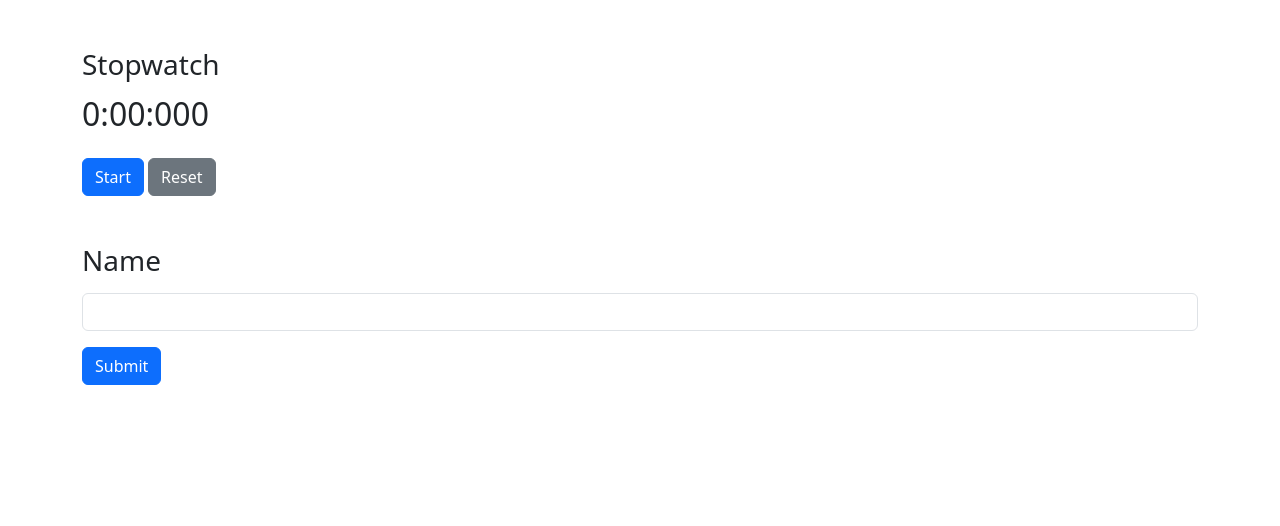
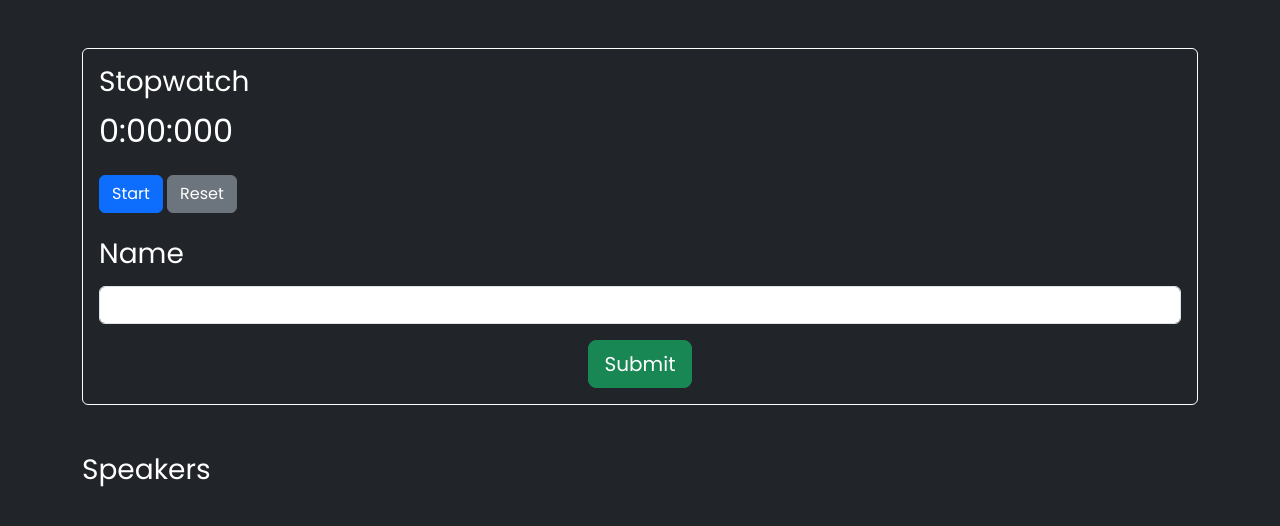
Before and after one commit to Nash504/Timer, a Flask app: page / in a window 1280 px wide. Shown: the top 526 px of the page. Run offline with Flask 3, Linux system fonts and the light colour scheme; data that the repository does not hold is empty.

Commit message:
added ui

```diff
--- a/templates/index.html
+++ b/templates/index.html
@@ -10,13 +10,25 @@
       integrity="sha384-QWTKZyjpPEjISv5WaRU9OFeRpok6YctnYmDr5pNlyT2bRjXh0JMhjY6hW+ALEwIH"
       crossorigin="anonymous"
     />
+    <link
+      href="https://fonts.googleapis.com/css2?family=Poppins:wght@400;600&display=swap"
+      rel="stylesheet"
+    />
+    <style>
+      body {
+        font-family: "Poppins", sans-serif;
+      }
+      .btn-modern {
+        padding: 12px 20px;
+        border-radius: 25px;
+        font-size: 1.2em;
+      }
+    </style>
   </head>
-  <body>
+  <body class="bg-dark text-white">
     <div class="container">
-      <h1 class="mt-5"></h1>
-
-      <!-- Stopwatch Section -->
-      <div class="mt-5">
+      <!-- Stopwatch and Name Input Section inside the border -->
+      <div class="mt-5 border border-white rounded p-3">
         <h3>Stopwatch</h3>
         <div id="stopwatch" style="font-size: 2em; margin-bottom: 20px">
           0:00:000
@@ -26,8 +38,8 @@
           Reset
         </button>
 
-      <!-- Form to add new user -->
-      <form method="POST" action="/add_user" class="mt-5">
+        <!-- Form to add new user inside the same border -->
+        <form method="POST" action="/add_user" class="mt-4">
           <div class="mb-3">
             <label for="name" class="form-label"><h3>Name</h3></label>
             <input
@@ -40,13 +52,18 @@
           </div>
           <!-- Hidden input for time -->
           <input type="hidden" id="time" name="time" />
-        <button type="submit" class="btn btn-primary">Submit</button>
+          <div class="text-center">
+            <button type="submit" class="btn btn-success btn-lg">Submit</button>
+          </div>
         </form>
-      </div
-      <!-- Display the times data -->
-      <ol class="mt-5">
+      </div>
+
+      <!-- Speakers section inside the same container for alignment -->
+      <div class="mt-5">
+        <h3>Speakers</h3>
+        <ol class="mt-3">
           {% for i in times %}
-        <li><h5>{{ i['name'] }} - {{ i['time'] }}<h5></li>
+          <li><h5>{{ i['name'] }} - {{ i['time'] }}</h5></li>
           <a
             href='/remove_user/{{i["name"]}}'
             class="btn btn-danger btn-sm ml-2"
@@ -55,6 +72,7 @@
           >
           {% endfor %}
         </ol>
+      </div>
     </div>
 
     <script>
```
Lines whose indentation alone changed are shown as unchanged.
